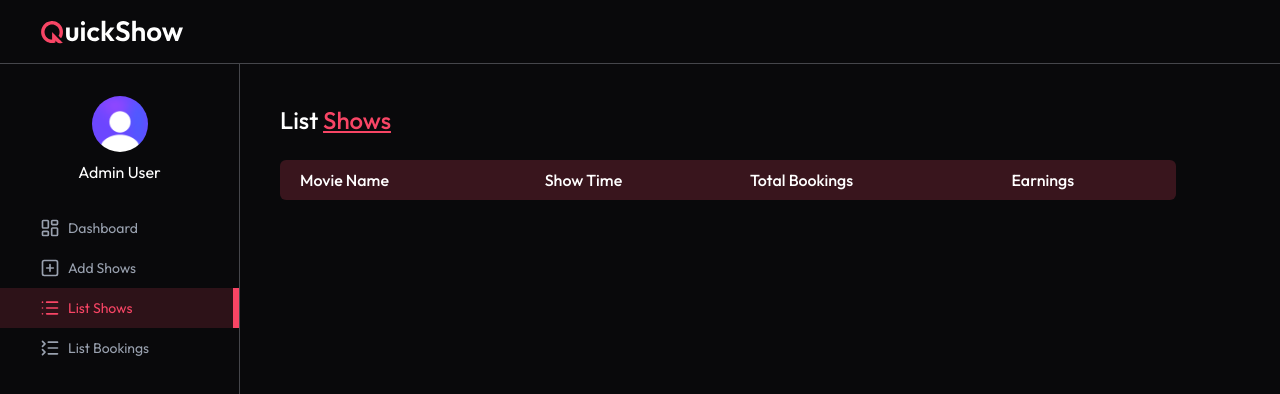
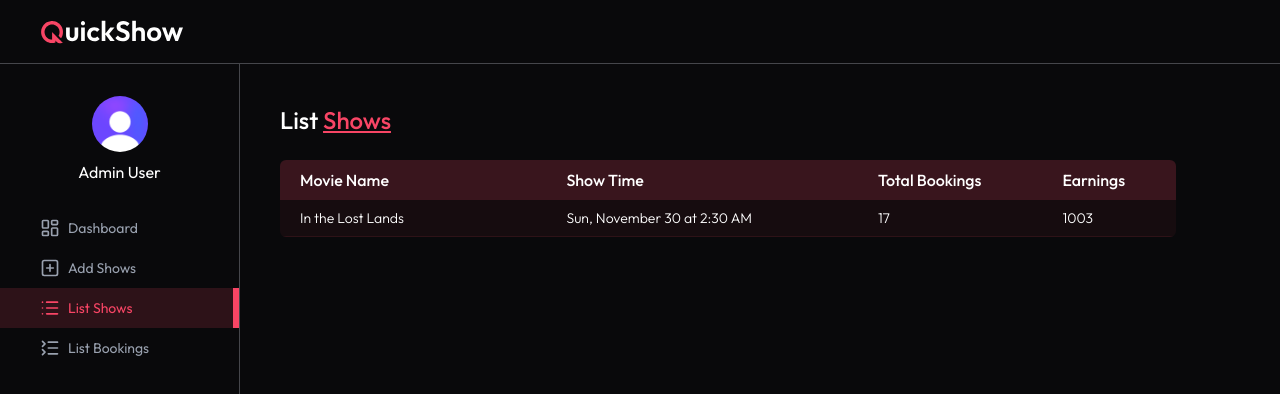
Before and after one commit to sujan2000/Movie-Ticket-Booking, a React (Vite) app in the folder client/: page /admin/list-shows in a window 1280 px wide. Shown: the top 394 px of the page. Built offline with nearby package versions, Linux system fonts and the light colour scheme; the HTML template or start-up script is replaced by a standard one.

Commit message:
list first item add

```diff
--- a/client/src/pages/admin/ListShows.jsx
+++ b/client/src/pages/admin/ListShows.jsx
@@ -2,6 +2,7 @@ import React, { useEffect, useState } from 'react'
 import { dummyShowsData } from '../../assets/assets'
 import Loading from '../../components/Loading'
 import Title from '../../components/admin/Title'
+import { dateFormat } from '../../lib/dateFormat'
 
 const ListShows = () => {
 
@@ -11,6 +12,7 @@ const ListShows = () => {
   const [loading, setLoading] = useState(true)
 
   const getAllShows = async () => {
+
     try {
 
       setShows([{
@@ -49,7 +51,14 @@ const ListShows = () => {
             </tr>
           </thead>
           <tbody className='text-sm font-light'>
-              {}
+            {shows.map((show, index) => (
+              <tr key={index} className="border-b border-primary/10 bg-primary/5 even:bg-primary/10">
+                <td className="p-2 min-w-45 pl-5">{show.movie.title}</td>
+                <td className="p-2">{dateFormat(show.showDateTime)}</td>
+                <td className="p-2">{Object.keys(show.movie.title).length}</td>
+                <td className="p-2">{currency} {Object.keys(show.movie.title).length * show.showPrice}</td>
+              </tr>
+            ))}
           </tbody>
         </table>
       </div>
```
